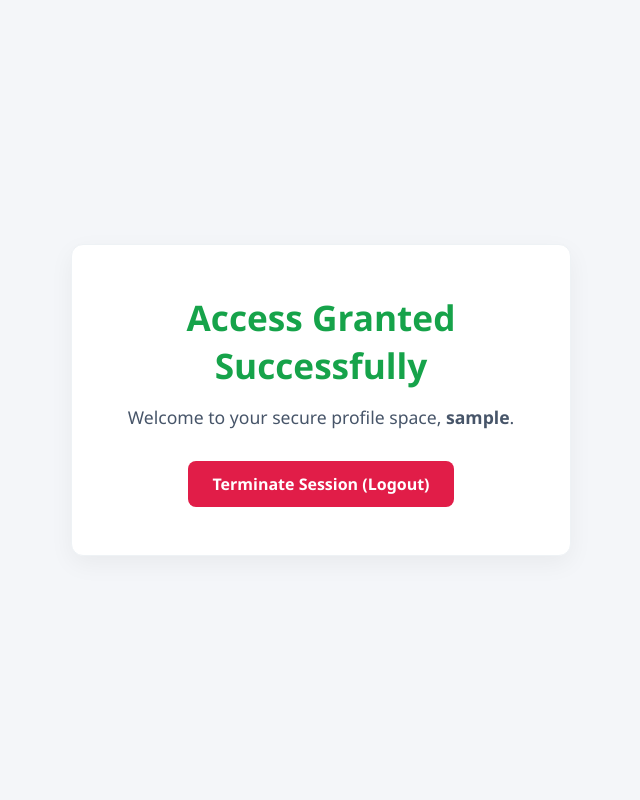
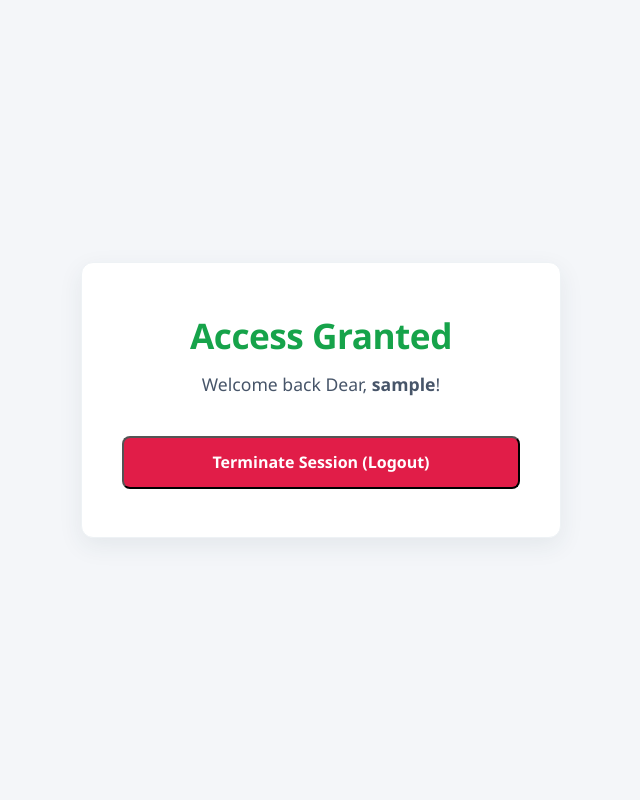
Before and after one commit to CoderSaima/SecGuard-Auth, a Django app: template SecAuth_App/templates/dashboard.html in a window 1280 px wide. Shown: the whole page, without its empty margins (319-959 px from the left). Run offline with Django 5.2, Linux system fonts and the light colour scheme; the template is opened without the code that fills it: most values are stand-ins (such as "Sample title", 1, 10 or a date in 2020).

Commit message:
update code

```diff
--- a/SecAuth_App/templates/dashboard.html
+++ b/SecAuth_App/templates/dashboard.html
@@ -5,23 +5,84 @@
     <meta name="viewport" content="width=device-width, initial-scale=1.0">
     <title>Secure Systems Dashboard</title>
     <style>
-        * { box-sizing: border-box; margin: 0; padding: 0; font-family: 'Segoe UI', sans-serif; }
-        body { background-color: #f4f6f9; display: flex; align-items: center; justify-content: center; min-height: 100vh; padding: 1rem; }
-        .dashboard-box { background: #ffffff; padding: 3rem; border-radius: 12px; box-shadow: 0 8px 24px rgba(0,0,0,0.05); width: 100%; max-width: 500px; text-align: center; border: 1px solid #eef2f5; }
-        h1 { color: #16a34a; font-size: 2.2rem; margin-bottom: 1rem; }
-        p { color: #475569; font-size: 1.1rem; margin-bottom: 2rem; }
-        .btn-logout { display: inline-block; text-decoration: none; background-color: #e11d48; color: white; padding: 0.75rem 1.5rem; font-weight: 600; border-radius: 8px; transition: background 0.2s; }
-        .btn-logout:hover { background-color: #be123c; }
+        /* Modern Minimalist UI Reset */
+        * {
+            box-sizing: border-box;
+            margin: 0;
+            padding: 0;
+            font-family: 'Segoe UI', Tahoma, Geneva, Verdana, sans-serif;
+        }
+
+        body {
+            background-color: #f4f6f9;
+            display: flex;
+            align-items: center;
+            justify-content: center;
+            min-height: 100vh;
+            padding: 1rem;
+        }
+
+        /* Central Authorized Portal Card */
+        .dashboard-box {
+            background: #ffffff;
+            padding: 3rem 2.5rem;
+            border-radius: 12px;
+            box-shadow: 0 8px 24px rgba(44, 62, 80, 0.08);
+            width: 100%;
+            max-width: 480px;
+            text-align: center;
+            border: 1px solid #eef2f5;
+        }
+
+        h1 {
+            color: #16a34a;
+            font-size: 2.2rem;
+            font-weight: 700;
+            margin-bottom: 0.8rem;
+            letter-spacing: -0.5px;
+        }
+
+        p {
+            color: #475569;
+            font-size: 1.1rem;
+            margin-bottom: 2.5rem;
+            font-weight: 500;
+        }
+
+        /* Hardened Security Terminate Interactive Control */
+        .btn-logout {
+            display: block;
+            width: 100%;
+            text-decoration: none;
+            background-color: #e11d48;
+            color: #ffffff;
+            padding: 0.85rem;
+            font-weight: 600;
+            font-size: 1rem;
+            border-radius: 8px;
+            transition: all 0.2s ease-in-out;
+        }
+
+        /* Hover Feedback loop */
+        .btn-logout:hover {
+            background-color: #be123c;
+            transform: translateY(-1px);
+            box-shadow: 0 4px 12px rgba(225, 29, 72, 0.2);
+        }
+
+        .btn-logout:active {
+            transform: translateY(1px);
+            box-shadow: none;
+        }
     </style>
 </head>
 <body>
 
     <div class="dashboard-box">
-        <h1>Access Granted Successfully</h1>
-        <!-- Dynamic greeting displaying the logged-in user's name token -->
-        <p>Welcome to your secure profile space, <strong>{{ username }}</strong>.</p>
-
-        <a href="{% url 'logout_url' %}" class="btn-logout">Terminate Session (Logout)</a>
+        <h1>Access Granted</h1>
+        <p>Welcome back Dear, <strong>{{ username }}</strong>!</p>
+        <button type="button" class="btn-logout" onclick="window.location.href='{% url 'logout_url' %}'">Terminate Session (Logout)</button>
+        {% comment %} <a href="{% url 'logout_url' %}" class="btn-logout">Terminate Session (Logout)</a> {% endcomment %}
     </div>
 
 </body>
```
Also changed, not shown: SecAuth_App/templates/home.html (+0 -23 lines), SecAuth_App/templates/login.html (+121 -17 lines), SecAuth_App/templates/register.html (+51 -24 lines), SecAuth_App/views.py (+6 -3 lines).
